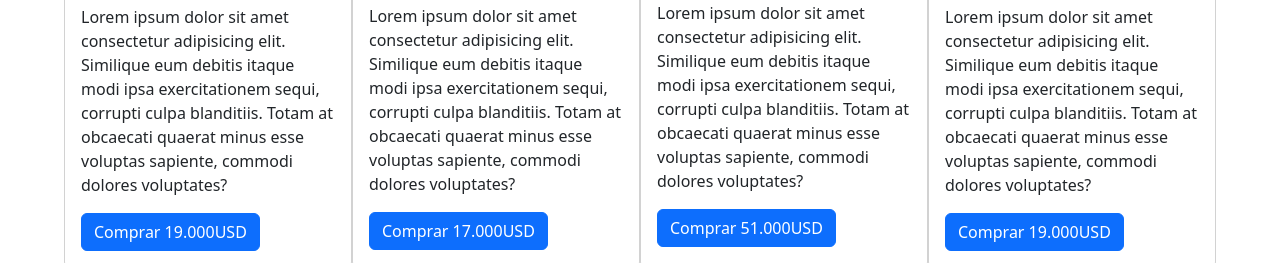
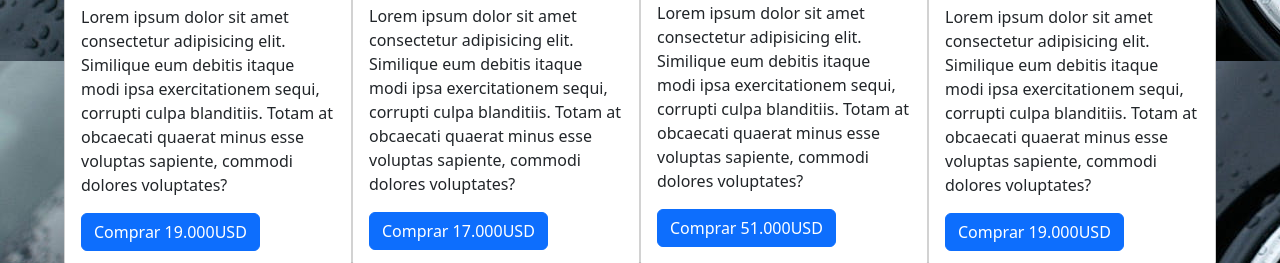
Before and after one commit to DumyxD/bocapasion.github.io, a plain HTML site: page index.html in a window 1280 px wide. Shown: the part 895-1158 px from the top of the page. Drawn offline with nearby package versions, Linux system fonts and the light colour scheme.

Commit message:
Update style-3.css
modificacion css

```diff
--- a/style-3.css
+++ b/style-3.css
@@ -42,7 +42,7 @@ grid-template-rows: auto auto auto;
 
 body{
 
-background-image: url(../ecommerce-website/imagenes/desktop-wallpaper-volkswagen-full-volkswagen.jpg);
+background-image: url(../bocapasion.github.io/imagenes/desktop-wallpaper-volkswagen-full-volkswagen.jpg);
 
 }
 
```
